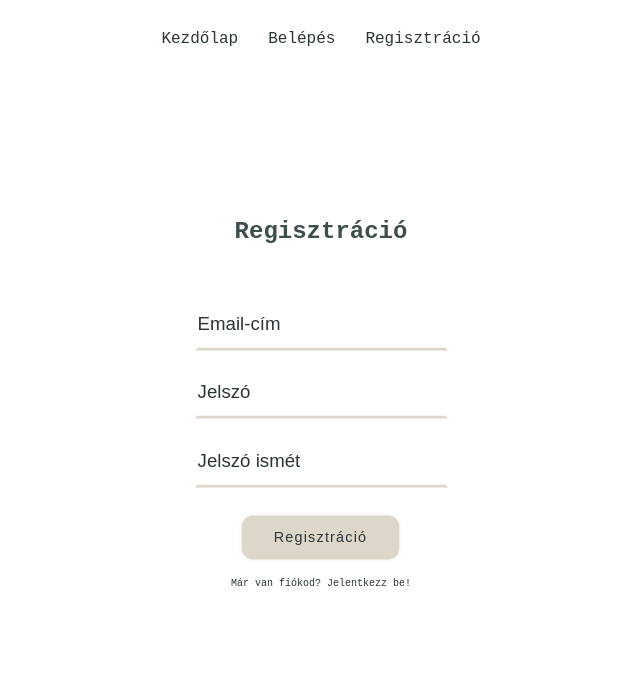
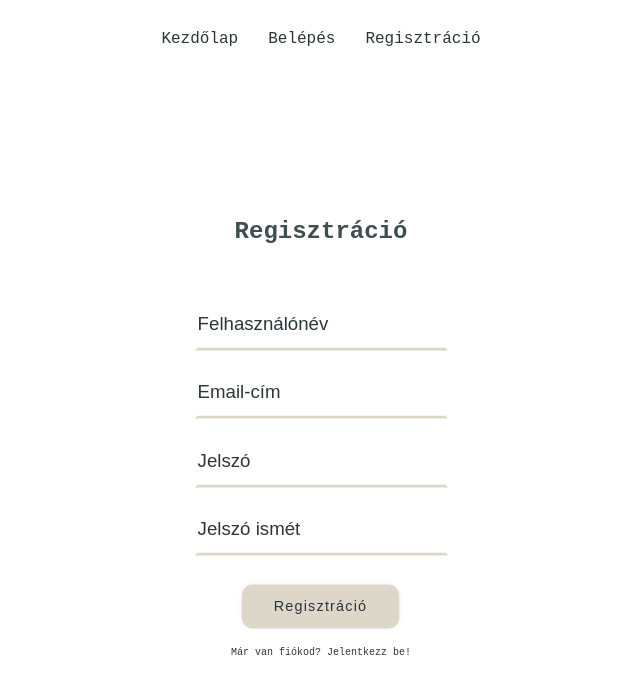
Before and after one commit to adamcsanyi16/NovelNest, a React (Create React App) app in the folder client/: page /regisztracio in a window 1280 px wide. Shown: the top 694 px of the page, without its empty margins (319-959 px from the left). Built offline with nearby package versions, Linux system fonts and the light colour scheme; a web font is replaced by a local one.

Commit message:
felhasznalonev hozzaadasa

```diff
--- a/client/src/pages/Registration/Registration.jsx
+++ b/client/src/pages/Registration/Registration.jsx
@@ -4,6 +4,7 @@ import { useAuthContext } from "../../hooks/useAuthContext";
 import bcrypt from "bcryptjs";
 
 const Registration = () => {
+  const [felhasznalonev, setFelhasznalonev] = useState("");
   const [email, setEmail] = useState("");
   const [jelszo, setJelszo] = useState("");
   const [jelszoismetles, setJelszoismetles] = useState("");
@@ -42,7 +43,7 @@ const Registration = () => {
       headers: {
         "Content-Type": "application/json",
       },
-      body: JSON.stringify({ email, jelszo: hashedPassword }),
+      body: JSON.stringify({ felhasznalonev, email, jelszo: hashedPassword }),
     });
 
     if (!adat.ok) {
@@ -71,6 +72,17 @@ const Registration = () => {
     <div className="forms-container">
       <form onSubmit={regisztral}>
         <h2>Regisztráció</h2>
+        <div className="form-row">
+          <input
+            type="text"
+            id="felhasznalonev"
+            name="felhasznalonev"
+            placeholder="Felhasználónév"
+            onChange={(e) => setFelhasznalonev(e.target.value)}
+            autoComplete="off"
+            className="input"
+          />
+        </div>
         <div className="form-row">
           <input
             type="text"
```
Also changed, not shown: 2 other files (tests, documents, lock files or other folders).
